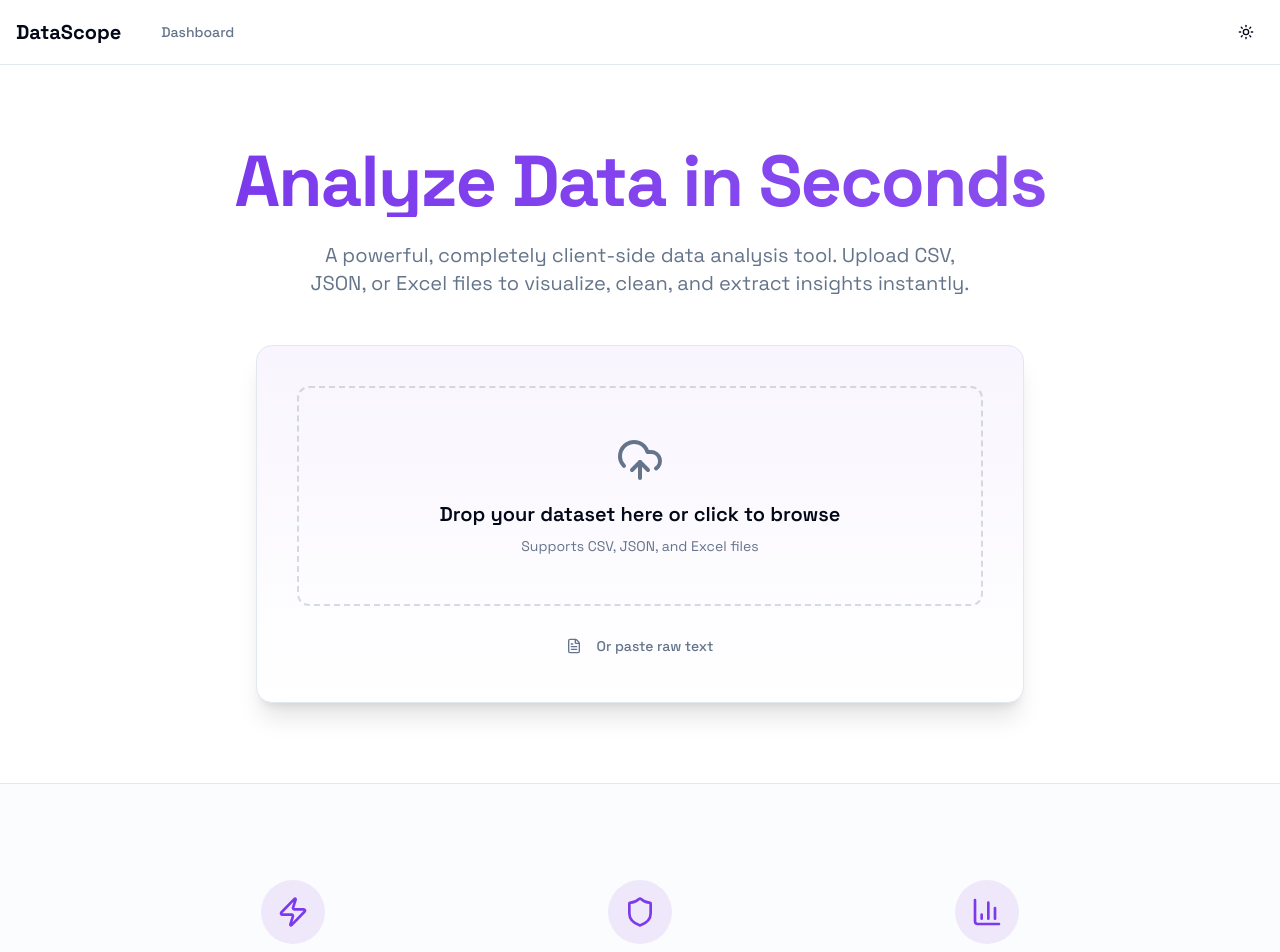
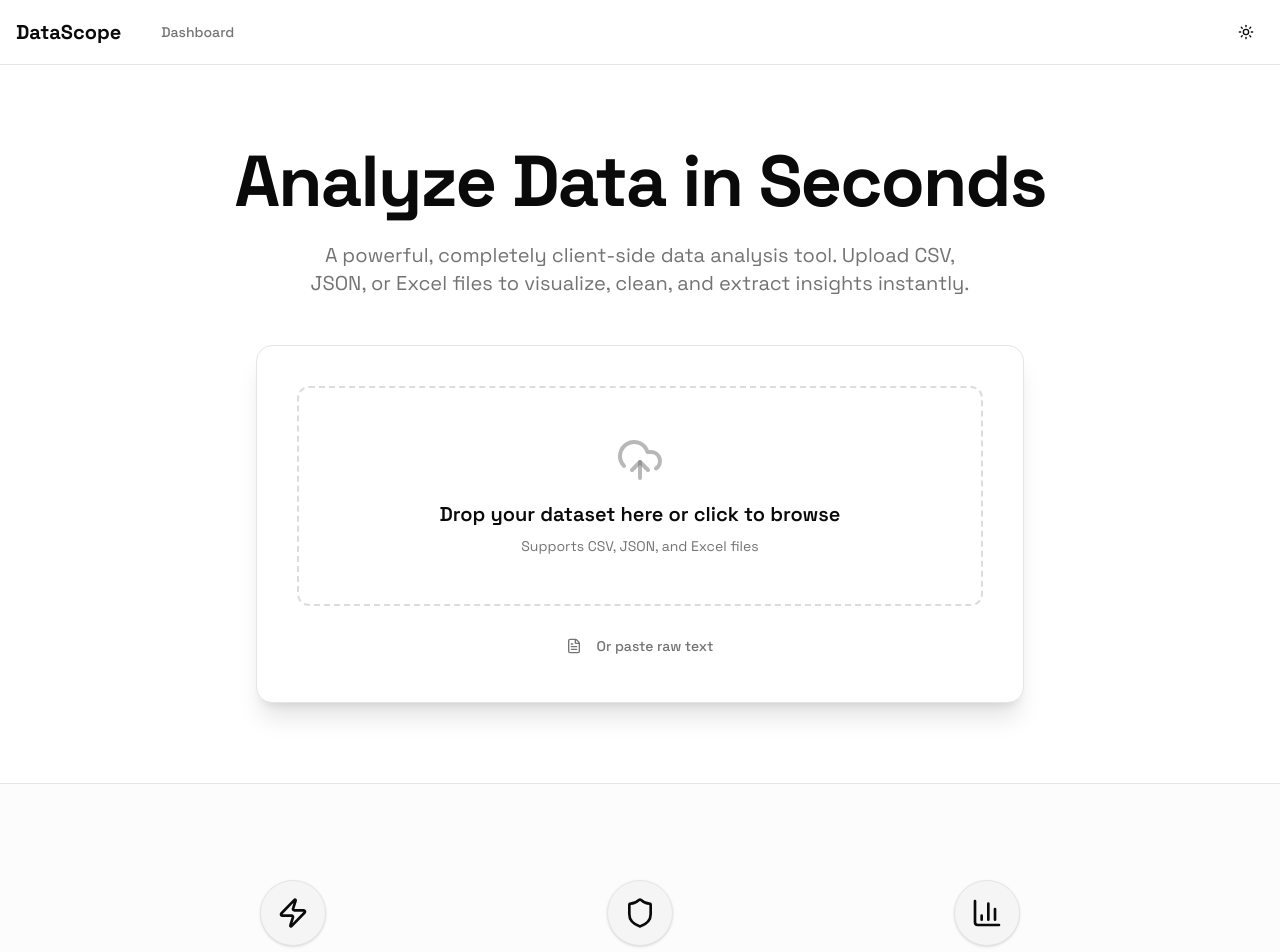
Before and after one commit to binay-das/data-visualizer, a React (Vite) app: page / in a window 1280 px wide. Shown: the top 952 px of the page. Built offline with nearby package versions, Linux system fonts and the light colour scheme.

Commit message:
ui revamp

```diff
--- a/src/components/file-upload/drop-zone.tsx
+++ b/src/components/file-upload/drop-zone.tsx
@@ -88,7 +88,7 @@ export function DropZone({ onFileDrop, isProcessing = false }: DropZoneProps) {
 
     return (
         <div className="flex flex-col gap-4 w-full">
-            <div className={`border-2 border-dashed rounded-xl p-12 text-center transition-colors ${isDragActive ? "border-primary bg-primary/5" : "border-muted-foreground/25 hover:border-primary/50"
+            <div className={`border-2 border-dashed rounded-xl p-12 text-center transition-colors ${isDragActive ? "border-foreground bg-muted" : "border-muted-foreground/25 hover:border-foreground/50"
                 } ${isProcessing ? "opacity-50 pointer-events-none" : "cursor-pointer"} `}
 
                 onDragOver={handleDragOver}
@@ -104,7 +104,7 @@ export function DropZone({ onFileDrop, isProcessing = false }: DropZoneProps) {
                     accept=".csv,.json,.xlsx"
                 />
                 <div className="flex flex-col items-center justify-center gap-4">
-                    <UploadCloud className={`h-12 w-12 ${isDragActive ? "text-primary" : "text-muted-foreground"} `} />
+                    <UploadCloud className={`h-12 w-12 ${isDragActive ? "text-foreground" : "text-muted-foreground/50"} `} />
                     <div>
                         <h3 className="text-xl font-semibold">Drop your dataset here or click to browse</h3>
                         <p className="text-sm text-muted-foreground mt-2">Supports CSV, JSON, and Excel files</p>
--- a/src/index.css
+++ b/src/index.css
@@ -43,64 +43,64 @@
 @layer base {
   :root {
     --background: 0 0% 100%;
-    --foreground: 222.2 84% 4.9%;
+    --foreground: 0 0% 3.9%;
 
     --card: 0 0% 100%;
-    --card-foreground: 222.2 84% 4.9%;
+    --card-foreground: 0 0% 3.9%;
 
     --popover: 0 0% 100%;
-    --popover-foreground: 222.2 84% 4.9%;
+    --popover-foreground: 0 0% 3.9%;
 
-    --primary: 262.1 83.3% 57.8%;
-    --primary-foreground: 210 40% 98%;
+    --primary: 0 0% 9%;
+    --primary-foreground: 0 0% 98%;
 
-    --secondary: 210 40% 96.1%;
-    --secondary-foreground: 222.2 47.4% 11.2%;
+    --secondary: 0 0% 96.1%;
+    --secondary-foreground: 0 0% 9%;
 
-    --muted: 210 40% 96.1%;
-    --muted-foreground: 215.4 16.3% 46.9%;
+    --muted: 0 0% 96.1%;
+    --muted-foreground: 0 0% 45.1%;
 
-    --accent: 210 40% 96.1%;
-    --accent-foreground: 222.2 47.4% 11.2%;
+    --accent: 0 0% 96.1%;
+    --accent-foreground: 0 0% 9%;
 
     --destructive: 0 84.2% 60.2%;
-    --destructive-foreground: 210 40% 98%;
+    --destructive-foreground: 0 0% 98%;
 
-    --border: 214.3 31.8% 91.4%;
-    --input: 214.3 31.8% 91.4%;
-    --ring: 262.1 83.3% 57.8%;
+    --border: 0 0% 89.8%;
+    --input: 0 0% 89.8%;
+    --ring: 0 0% 3.9%;
 
     --radius: 0.5rem;
   }
 
   .dark {
-    --background: 222.2 84% 4.9%;
-    --foreground: 210 40% 98%;
+    --background: 0 0% 3.9%;
+    --foreground: 0 0% 98%;
 
-    --card: 222.2 84% 4.9%;
-    --card-foreground: 210 40% 98%;
+    --card: 0 0% 3.9%;
+    --card-foreground: 0 0% 98%;
 
-    --popover: 222.2 84% 4.9%;
-    --popover-foreground: 210 40% 98%;
+    --popover: 0 0% 3.9%;
+    --popover-foreground: 0 0% 98%;
 
-    --primary: 262.1 83.3% 57.8%;
-    --primary-foreground: 210 40% 98%;
+    --primary: 0 0% 98%;
+    --primary-foreground: 0 0% 9%;
 
-    --secondary: 217.2 32.6% 17.5%;
-    --secondary-foreground: 210 40% 98%;
+    --secondary: 0 0% 14.9%;
+    --secondary-foreground: 0 0% 98%;
 
-    --muted: 217.2 32.6% 17.5%;
-    --muted-foreground: 215 20.2% 65.1%;
+    --muted: 0 0% 14.9%;
+    --muted-foreground: 0 0% 63.9%;
 
-    --accent: 217.2 32.6% 17.5%;
-    --accent-foreground: 210 40% 98%;
+    --accent: 0 0% 14.9%;
+    --accent-foreground: 0 0% 98%;
 
     --destructive: 0 62.8% 30.6%;
-    --destructive-foreground: 210 40% 98%;
+    --destructive-foreground: 0 0% 98%;
 
-    --border: 217.2 32.6% 17.5%;
-    --input: 217.2 32.6% 17.5%;
-    --ring: 262.1 83.3% 57.8%;
+    --border: 0 0% 14.9%;
+    --input: 0 0% 14.9%;
+    --ring: 0 0% 83.1%;
   }
 
   * {
--- a/src/pages/Dashboard.tsx
+++ b/src/pages/Dashboard.tsx
@@ -83,7 +83,7 @@ export default function Dashboard() {
                                 <div key={dataset.id} className="bg-card border rounded-xl p-5 shadow-sm transition-shadow hover:shadow-md flex flex-col sm:flex-row gap-4 justify-between items-start sm:items-center">
                                     <div className="space-y-1">
                                         <div className="flex items-center gap-2">
-                                            <FileSpreadsheet className="h-5 w-5 text-primary" />
+                                            <FileSpreadsheet className="h-5 w-5 text-foreground" />
                                             <h3 className="font-semibold text-lg max-w-[200px] sm:max-w-[300px] truncate" title={dataset.name}>{dataset.name}</h3>
                                             <span className="text-xs px-2 py-0.5 rounded-full bg-secondary text-secondary-foreground font-medium uppercase tracking-wider">
                                                 {dataset.fileType}
--- a/src/pages/LandingPage.tsx
+++ b/src/pages/LandingPage.tsx
@@ -59,7 +59,7 @@ export default function LandingPage() {
         <div className="flex flex-col min-h-[calc(100vh-64px)]">
             <main className="flex-1 flex flex-col items-center justify-center py-20 px-4 text-center">
                 <div className="max-w-4xl mx-auto space-y-8">
-                    <h1 className="text-5xl font-extrabold tracking-tight sm:text-7xl mb-6 bg-clip-text text-transparent bg-linear-to-r from-primary to-primary/90">
+                    <h1 className="text-5xl font-extrabold tracking-tight sm:text-7xl mb-6 text-foreground">
                         Analyze Data in Seconds
                     </h1>
                     <p className="text-xl text-muted-foreground max-w-2xl mx-auto">
@@ -67,7 +67,6 @@ export default function LandingPage() {
                     </p>
 
                     <div className="mx-auto max-w-3xl mt-12 bg-card rounded-2xl shadow-xl border p-2 relative overflow-hidden">
-                        <div className="absolute inset-0 bg-linear-to-b from-primary/5 to-transparent pointer-events-none" />
                         <div className="relative z-10 p-6 md:p-8">
                             {error && (
                                 <div className="bg-destructive/10 text-destructive p-4 rounded-lg mb-6 text-sm font-medium text-left">
@@ -84,22 +83,22 @@ export default function LandingPage() {
                 <div className="container mx-auto px-4 max-w-5xl">
                     <div className="grid md:grid-cols-3 gap-12 text-center">
                         <div className="flex flex-col items-center space-y-4">
-                            <div className="bg-primary/10 p-4 rounded-full">
-                                <Zap className="w-8 h-8 text-primary" />
+                            <div className="bg-muted p-4 rounded-full border shadow-sm">
+                                <Zap className="w-8 h-8 text-foreground" />
                             </div>
                             <h3 className="text-xl font-bold">Lightning Fast</h3>
                             <p className="text-muted-foreground">Everything runs in your browser. No server delays, no waiting in queues.</p>
                         </div>
                         <div className="flex flex-col items-center space-y-4">
-                            <div className="bg-primary/10 p-4 rounded-full">
-                                <Shield className="w-8 h-8 text-primary" />
+                            <div className="bg-muted p-4 rounded-full border shadow-sm">
+                                <Shield className="w-8 h-8 text-foreground" />
                             </div>
                             <h3 className="text-xl font-bold">100% Private</h3>
                             <p className="text-muted-foreground">Your data never leaves your device. Total security for sensitive datasets.</p>
                         </div>
                         <div className="flex flex-col items-center space-y-4">
-                            <div className="bg-primary/10 p-4 rounded-full">
-                                <BarChart3 className="w-8 h-8 text-primary" />
+                            <div className="bg-muted p-4 rounded-full border shadow-sm">
+                                <BarChart3 className="w-8 h-8 text-foreground" />
                             </div>
                             <h3 className="text-xl font-bold">Rich Analytics</h3>
                             <p className="text-muted-foreground">Automatic statistics, type detection, and interactive charts built-in.</p>
```
